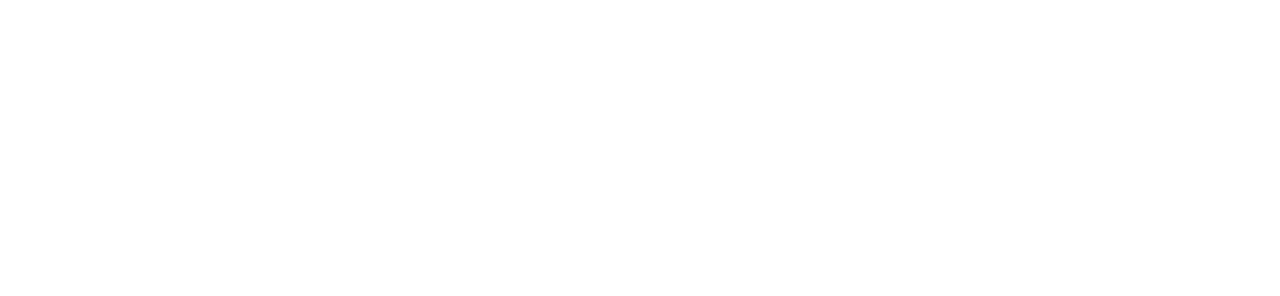
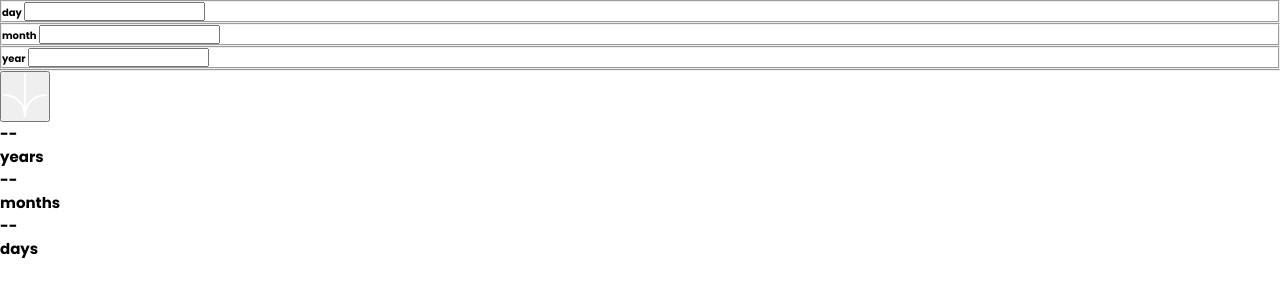
Before and after one commit to savioDamasceno/Age-calculator, a plain HTML site: page index.html in a window 1280 px wide. Drawn offline with Linux system fonts and the light colour scheme.

Commit message:
feat: Add HTML skeleton

```diff
--- a/index.html
+++ b/index.html
@@ -20,6 +20,49 @@
 </head>
 
 <body>
+    <main>
+        <form id="getDateOfBirth">
+            <fieldset>
+                <label for="day">day</label>
+                <input type="number" id="day">
+            </fieldset>
+            <fieldset>
+                <label for="month">month</label>
+                <input type="number" id="month">
+            </fieldset>
+            <fieldset>
+                <label for="year">year</label>
+                <input type="number" id="year">
+            </fieldset>
+
+            <div class="ageCalculationButtonBox">
+                <hr>
+                <button type="button" id="ageCalculationButton">
+                    <img src="./src/assets/icons/icon-arrow.svg" alt=">">
+                </button>
+            </div>
+        </form>
+        <section>
+            <div>
+                <h1>
+                    <span id="valueYear">--</span>
+                    <p>years</p>
+                </h1>
+            </div>
+            <div>
+                <h1>
+                    <span id="valueMonths">--</span>
+                    <p>months</p>
+                </h1>
+            </div>
+            <div>
+                <h1>
+                    <span id="valueDays">--</span>
+                    <p>days</p>
+                </h1>
+            </div>
+        </section>
+    </main>
 
     <script src="./src/scripts/main.js"></script>
 </body>
```
